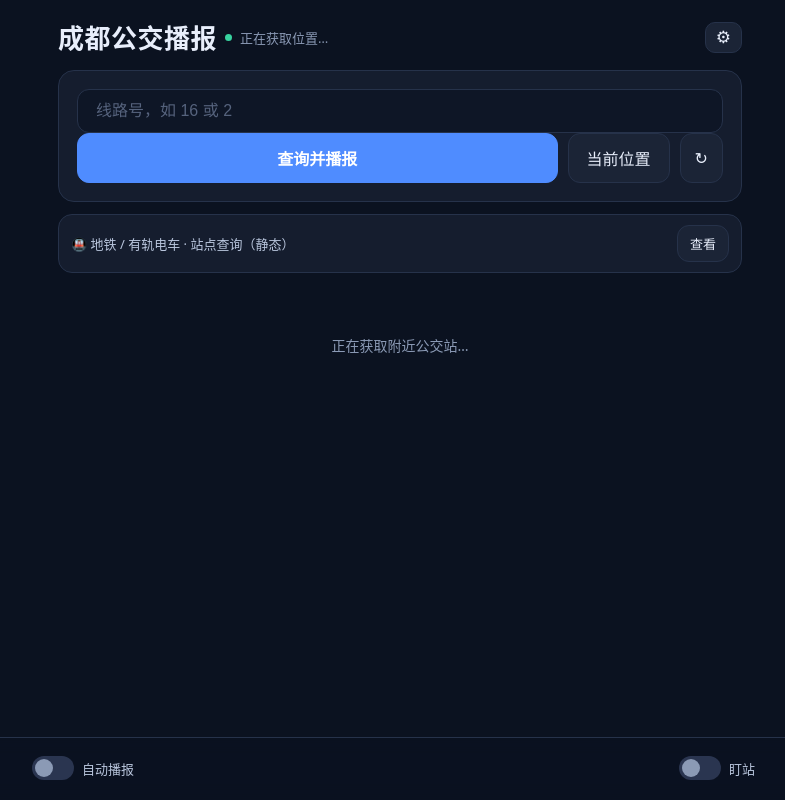
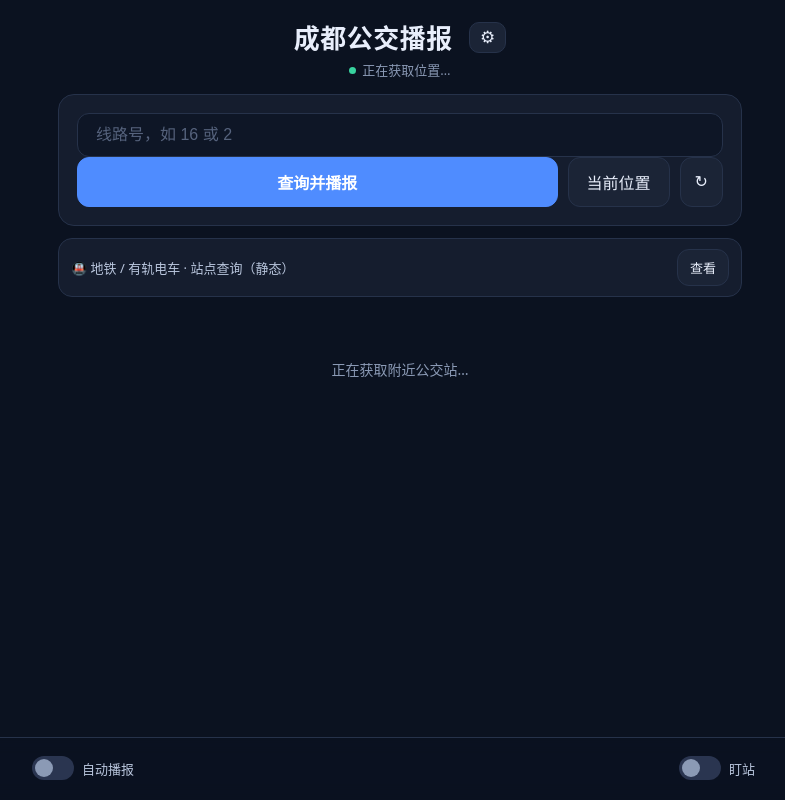
Before and after one commit to yangx4250/chengdu-bus-voice, a website: page app/assets/index.html in a window 1280 px wide. Shown: the whole page, without its empty margins (240-1025 px from the left). Drawn offline with Linux system fonts and the light colour scheme.

Commit message:
feat: 头部拆两排（标题行 + 定位行）（v9.2）

```diff
--- a/app/AndroidManifest.xml
+++ b/app/AndroidManifest.xml
@@ -1,8 +1,8 @@
 <?xml version="1.0" encoding="utf-8"?>
 <manifest xmlns:android="http://schemas.android.com/apk/res/android"
     package="com.chengdu.bus"
-    android:versionCode="82"
-    android:versionName="9.1">
+    android:versionCode="83"
+    android:versionName="9.2">
 
     <uses-sdk android:minSdkVersion="24" android:targetSdkVersion="33" />
 
--- a/app/assets/index.html
+++ b/app/assets/index.html
@@ -107,11 +107,14 @@
 
   .empty { color: var(--muted); font-size: 14px; text-align: center; padding: 24px 8px; }
 
-  .homehead { display: flex; align-items: center; gap: 8px; flex-wrap: nowrap; }
-  .homehead h1 { flex: 0 0 auto; font-weight: 600; }
-  .headdot { width: 7px; height: 7px; border-radius: 50%; background: var(--ok); flex: 0 0 auto; }
+  .homehead { display: flex; flex-direction: column; gap: 6px; }
+  .homehead .topline { display: flex; align-items: center; gap: 8px; }
+  .homehead .topline h1 { flex: 1 1 auto; min-width: 0; font-weight: 600; }
+  .homehead .locline { display: flex; align-items: flex-start; gap: 6px; }
+  .headdot { width: 7px; height: 7px; border-radius: 50%; background: var(--ok);
+    flex: 0 0 auto; margin-top: 5px; }
   .headloc { flex: 1 1 auto; min-width: 0; font-size: var(--fs-sm); color: var(--muted);
-    white-space: nowrap; overflow: hidden; text-overflow: ellipsis; }
+    line-height: 1.35; word-break: break-all; }
   .headloc.err { color: var(--hot); }
   .homehead .refreshnote { flex: 0 0 auto; margin-left: 0; }
   .homehead .iconbtn { flex: 0 0 auto; }
@@ -312,11 +315,15 @@
 
 <div id="home">
   <header class="homehead">
-    <h1>成都公交播报</h1>
-    <span class="headdot"></span>
-    <span id="loctext" class="headloc">正在获取位置…</span>
-    <span id="refreshNote" class="refreshnote"></span>
-    <button id="settingsBtn" class="iconbtn" title="设置">⚙</button>
+    <div class="topline">
+      <h1>成都公交播报</h1>
+      <span id="refreshNote" class="refreshnote"></span>
+      <button id="settingsBtn" class="iconbtn" title="设置">⚙</button>
+    </div>
+    <div class="locline">
+      <span class="headdot"></span>
+      <span id="loctext" class="headloc">正在获取位置…</span>
+    </div>
   </header>
 
 
```
Also changed, not shown: test/ui-smoke.mjs (+2 -1 lines), README.md.
